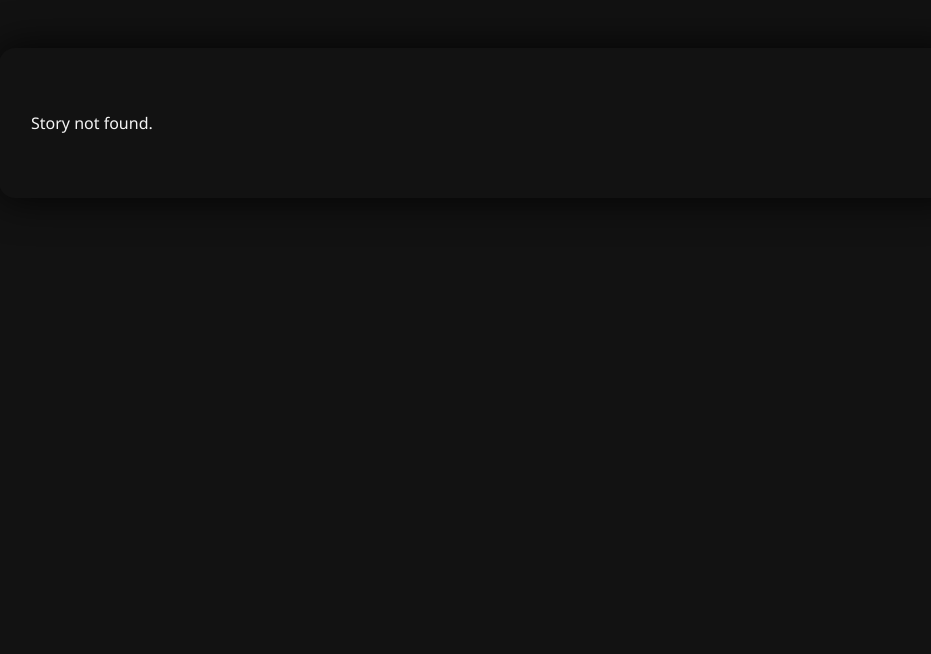
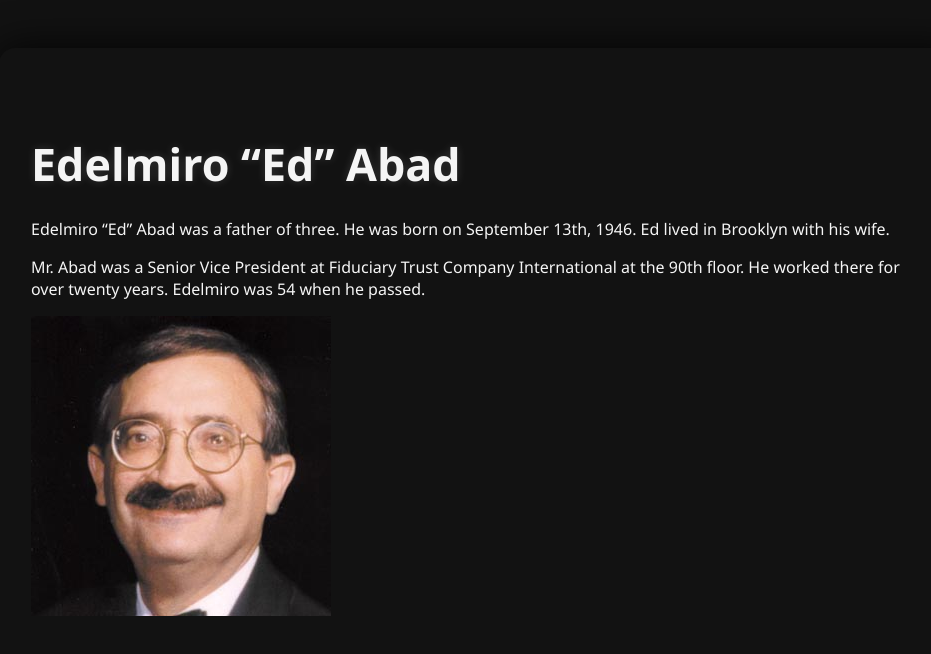
Before and after one commit to 46-HA/BeyondTheNumbers, a React (Create React App) app in the folder beyondthenumbers/: page /pages/edelmiroabad in a window 1280 px wide. Before the commit this address had no page. Shown: the top 654 px of the page, without its empty margins (159-1090 px from the left). Built offline with nearby package versions, Linux system fonts and the light colour scheme.

Commit message:
Edelmiro “Ed” Abad

```diff
--- a/beyondthenumbers/src/pages/Stories.js
+++ b/beyondthenumbers/src/pages/Stories.js
@@ -3,7 +3,7 @@ import './Stories.css';
 
 const stories = {
   'gordonaamoth': 'Gordon Aamothj',
-  'jane-doe': 'Jane Doe',
+  'edelmiroabad': 'Edelmiro “Ed” Abad',
 };
 
 const Stories = () => {
--- a/beyondthenumbers/src/pages/StoryPage.js
+++ b/beyondthenumbers/src/pages/StoryPage.js
@@ -1,16 +1,16 @@
 import { useParams } from 'react-router-dom';
 import GordonAamothj from '../stories/gordonaamoth.js';
-import JaneDoe from '../stories/jane-doe';
+import EdelmiroEdAbad from '../stories/edelmiroabad.js';
 import './StoryPage.css';
 
 const storyComponents = {
   'gordonaamoth': GordonAamothj,
-  'jane-doe': JaneDoe,
+  'edelmiroabad': EdelmiroEdAbad,
 };
 
 const storyTitles = {
   'gordonaamoth': 'Gordon Aamoth',
-  'jane-doe': 'Jane Doe',
+  'edelmiroabad': 'Edelmiro “Ed” Abad',
 };
 
 const StoryPage = () => {
--- /dev/null
+++ b/beyondthenumbers/src/stories/edelmiroabad.js
@@ -0,0 +1,15 @@
+import EdelmiroAbadImg from './pictures/edelmiroabad.png';
+
+const EdelmiroAbad	 = () => (
+  <div>
+    <p>Edelmiro “Ed” Abad was a father of three. He was born on September 13th, 1946. Ed lived in Brooklyn with his wife. </p>
+    <p>Mr. Abad was a Senior Vice President at Fiduciary Trust Company International at the 90th floor. He worked there for over twenty years. Edelmiro was 54 when he passed.</p>
+        <img
+          src={EdelmiroAbadImg}
+          alt="Edelmiro “Ed” Abad."
+          style={{ maxWidth: '100%', height: 'auto' }}
+        />
+  </div>
+);
+
+export default EdelmiroAbad;
--- a/beyondthenumbers/src/stories/jane-doe.js
+++ /dev/null
@@ -1,7 +0,0 @@
-const JaneDoe = () => (
-  <div>
-    <p>John Doe was a firefighter who gave his life saving others...</p>
-  </div>
-);
-
-export default JaneDoe;
```
Also changed, not shown: beyondthenumbers/src/stories/pictures/edelmiroabad.png (added).
